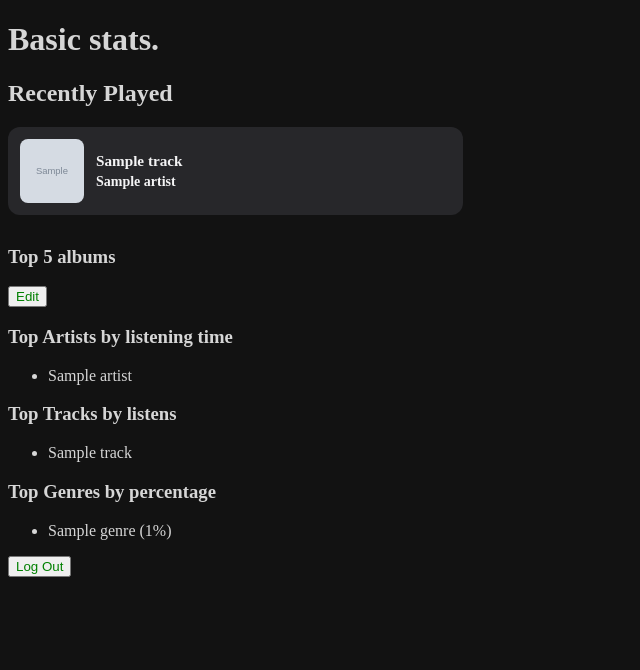
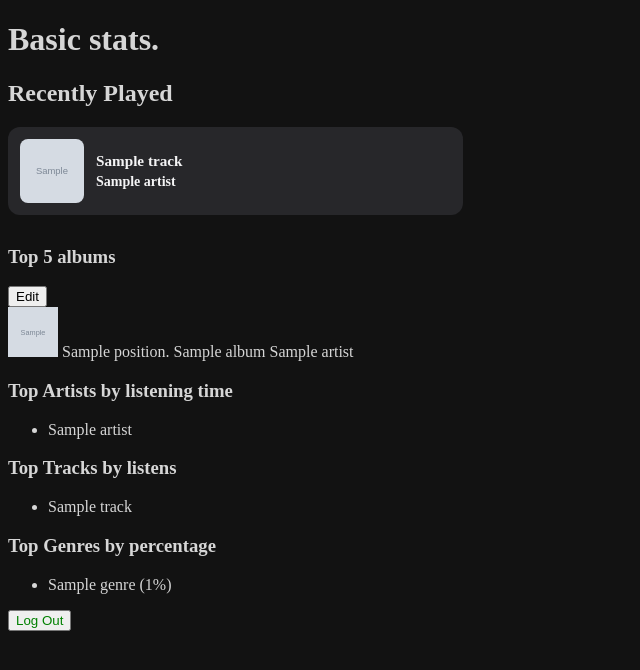
Before and after one commit to GonSoto/musicphile, a Flask app: template templates/profile.html in a window 1280 px wide. Shown: the top 670 px of the page, without its empty margins (0-640 px from the left). Run offline with Flask 3, Linux system fonts and the light colour scheme; the template is opened without the code that fills it: most values are stand-ins (such as "Sample title", 1, 10 or a date in 2020); grey boxes marked "Sample" are stand-in pictures.

Commit message:
HTML and JS complete for top 5 albums, basic functionality complete

```diff
--- a/app.py
+++ b/app.py
@@ -159,8 +159,7 @@ def profile():
 
     conn = sqlite3.connect("musicphile.db")
     c = conn.cursor()
-    rows = c.execute("SELECT id, position, title, artist, cover_url FROM top_albums WHERE user_id = ? ORDER BY position", session["user_id"]
-    ).fetchall()
+    rows = c.execute("SELECT id, position, title, artist, cover_url FROM top_albums WHERE user_id = ? ORDER BY position", (session["user_id"],)).fetchall()
     conn.close()
     top_albums = [{"id": r[0], "position": r[1], "title": r[2], "artist": r[3], "cover_url": r[4]} for r in rows]
 
@@ -168,7 +167,7 @@ def profile():
         "profile.html",
         top_artists=top_artists, top_tracks=top_tracks, top_genres=top_genres, recent_tracks=recent_tracks, top_albums=top_albums)
 
-@app.route("/search_albums")
+@app.route("/search-albums")
 @login_required
 def search_albums():
     query = request.args.get("q", "").strip()
--- a/templates/profile.html
+++ b/templates/profile.html
@@ -35,11 +35,37 @@
 
         </div>
     </div>
-    <div>
-        <div>
+    <div class="top-albums-section">
+        <div class="top-albums-header">
             <h3>Top 5 albums</h3>
-            <button class="btn btn-primary" type="submit"><a class="nav-link" href="/profile">Edit</a></button>
+            <button id="edit-btn" onclick="toggleEdit()">Edit</button> <!-- Claude's idea to use JS instead of another template-->
         </div>
+        <div class="albums-list">
+            {% if top_albums %}
+                {% for album in top_albums %}
+                <div class="album-row" id="album-row-{{ album.id }}">
+                    {% if album.cover_url %}
+                    <img src="{{ album.cover_url }}" alt="{{ album.title }}" width="50" height="50">
+                    {% endif %}
+                    <span class="album-position">{{ album.position }}.</span>
+                    <span class="album-title">{{ album.title }}</span>
+                    <span class="album-artist">{{ album.artist }}</span>
+                    <div class="album-controls" style="display:none;">
+                        <button class="move-btn" data-id="{{ album.id }}" data-dir="up">▲</button>
+                        <button class="move-btn" data-id="{{ album.id }}" data-dir="down">▼</button>
+                        <button class="remove-btn" data-id="{{ album.id }}">✕</button>
+                    </div>
+                </div>
+                {% endfor %}
+            {% else %}
+                <p id="empty-msg">No albums have been selected.</p>
+            {% endif %}
+        </div>
+        <div id="search-area" style="display:none;">
+            <div id="album-count-msg"></div>
+            <input type="text" id="album-search" placeholder="Search for an album..." oninput="searchAlbums(this.value)">
+            <div id="search-results"></div>
+       </div>
     </div>
     <div>
         <h3>Top Artists by listening time</h3>
@@ -64,11 +90,116 @@
 </div>
 <button class="btn btn-primary" type="submit"><a class="nav-link" href="/logout">Log Out</a></button>
 
+<!-- Script for slider for recently played -->
 <script>
-        const slider = document.getElementById('slider');
-        slider.addEventListener('wheel', (evt) => {
-            evt.preventDefault();
-            slider.scrollLeft += evt.deltaY;
+    const slider = document.getElementById('slider');
+    slider.addEventListener('wheel', (evt) => {
+        evt.preventDefault();
+        slider.scrollLeft += evt.deltaY;
+    });
+</script>
+
+<!-- Script for slider for recently played -->
+ <script>
+    let editMode = false;
+    let searchTimeout = null;
+
+    function toggleEdit() {
+        editMode = !editMode;
+        document.getElementById("edit-btn").textContent = editMode ? "Done" : "Edit";
+        document.getElementById("search-area").style.display = editMode ? "block" : "none";
+
+        // Show/hide controls on each album row
+        document.querySelectorAll(".album-controls").forEach(el => {
+            el.style.display = editMode ? "inline" : "none";
         });
-    </script>
+
+        if (editMode) updateCountMsg();
+    }
+
+    function updateCountMsg() {
+        const count = document.querySelectorAll(".album-row").length;
+        const msg = document.getElementById("album-count-msg");
+        if (count >= 5) {
+            msg.textContent = "You have 5 albums. Remove one to add another.";
+            document.getElementById("album-search").style.display = "none";
+        } else {
+            msg.textContent = `${count}/5 albums selected.`;
+            document.getElementById("album-search").style.display = "block";
+        }
+    }
+
+    function searchAlbums(query) {
+        clearTimeout(searchTimeout);
+        if (query.length < 2) {
+            document.getElementById("search-results").innerHTML = "";
+            return;
+        }
+        // Wait 400ms after user stops typing before calling the API
+        searchTimeout = setTimeout(async () => {
+            const res = await fetch(`/search-albums?q=${encodeURIComponent(query)}`);
+            const data = await res.json();
+            renderResults(data.results);
+        }, 400);
+    }
+
+    function renderResults(results) {
+        const container = document.getElementById("search-results");
+        if (!results.length) {
+            container.innerHTML = "<p>No results found.</p>";
+            return;
+        }
+        container.innerHTML = results.map(r => `
+            <div class="search-result-row">
+                ${r.cover_url ? `<img src="${r.cover_url}" width="40" height="40">` : ""}
+                <span>${r.title} — ${r.artist}</span>
+                <button onclick='addAlbum(${JSON.stringify(r)})'>Add</button>
+            </div>
+        `).join("");
+    }
+
+    async function addAlbum(album) {
+        const res = await fetch("/top-albums/add", {
+            method: "POST",
+            headers: {"Content-Type": "application/json"},
+            body: JSON.stringify(album)
+        });
+        const data = await res.json();
+        if (data.error) {
+            alert(data.error);
+        } else {
+            location.reload();  // simplest way to re-render the updated list
+        }
+    }
+
+    async function removeAlbum(id) {
+        await fetch("/top-albums/remove", {
+            method: "POST",
+            headers: {"Content-Type": "application/json"},
+            body: JSON.stringify({id})
+        });
+        location.reload();
+    }
+
+    async function moveAlbum(id, direction) {
+        await fetch("/top-albums/reorder", {
+            method: "POST",
+            headers: {"Content-Type": "application/json"},
+            body: JSON.stringify({id, direction})
+        });
+        location.reload();
+    }
+
+    document.addEventListener("click", async function(e) {
+        if (e.target.classList.contains("move-btn")) {
+            const id = e.target.dataset.id;
+            const direction = e.target.dataset.dir;
+            await moveAlbum(id, direction);
+        }
+        if (e.target.classList.contains("remove-btn")) {
+            const id = e.target.dataset.id;
+            await removeAlbum(id);
+        }
+    });
+ </script>
 {% endblock %}
```
Also changed, not shown: musicphile.db.
